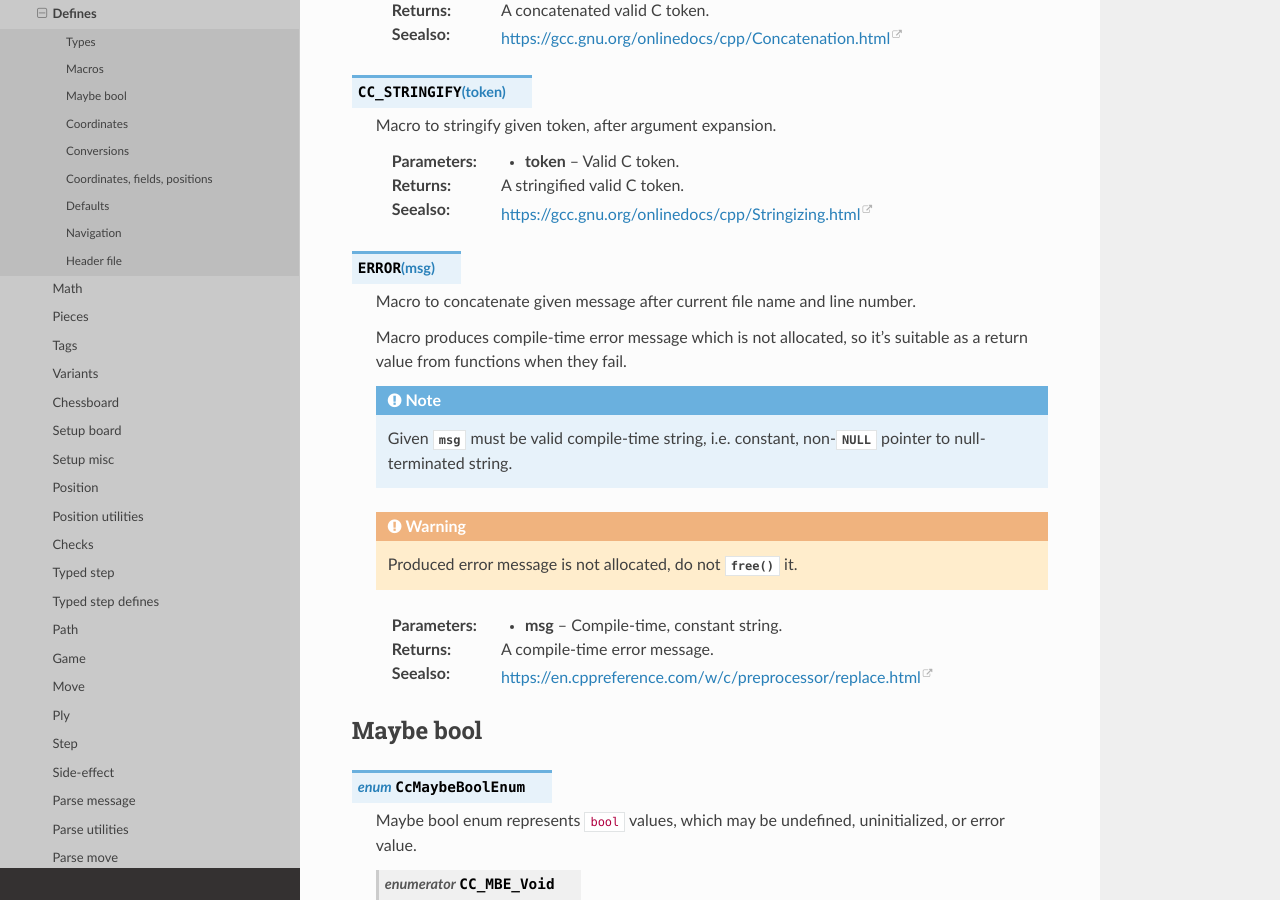
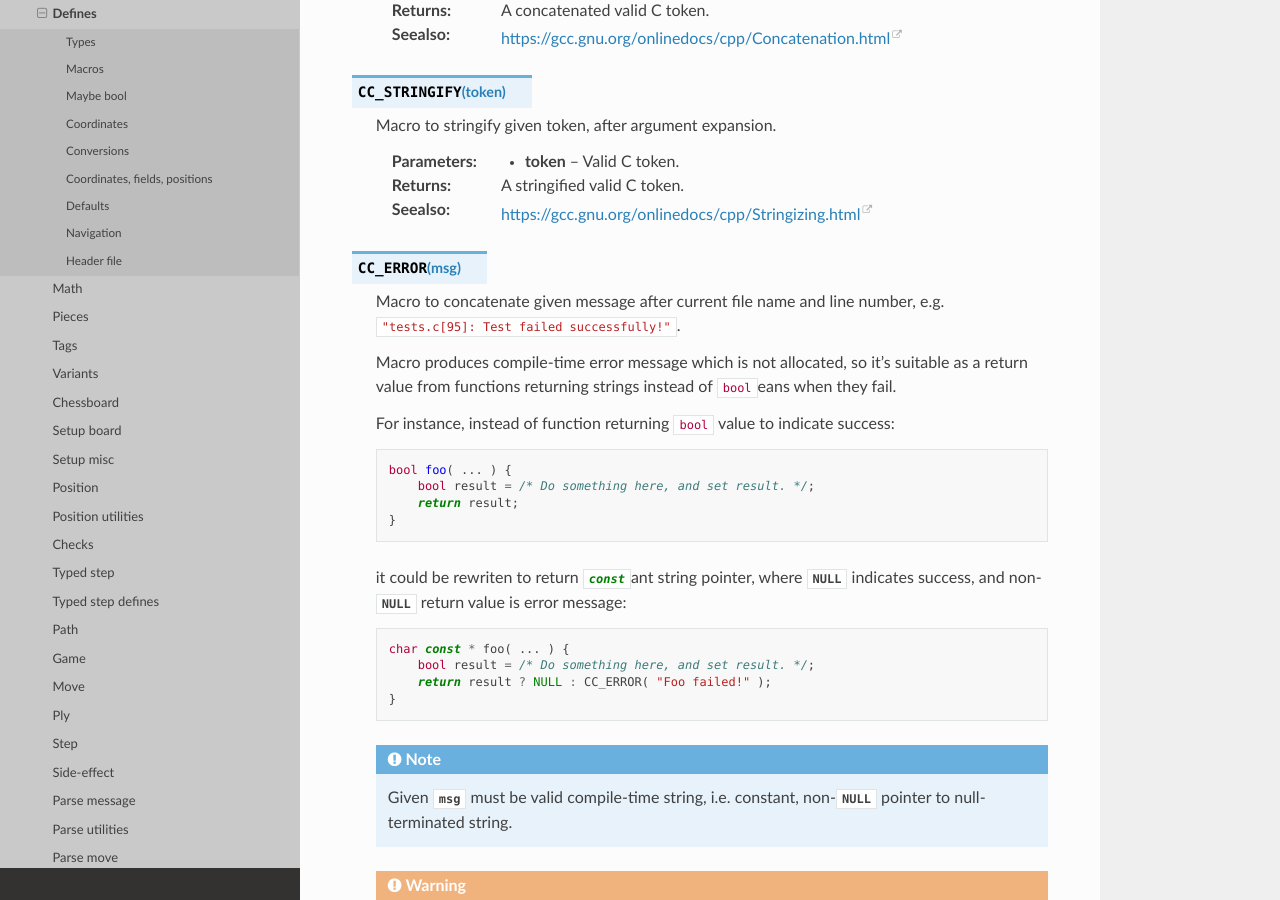
Before and after one commit to mmlacak/crochess, a Sphinx documentation site: the page built from docs/source/libcc/ccdefines.rst, in a window 1280 px wide and 900 px high, scrolled down 3429 px. Built offline with Sphinx 7.4.7 and the Read the Docs theme 3.1.0, drawn with Linux system fonts in a browser that asks for light colours.

Commit message:
Renamed macro, documented some more.

```diff
--- a/docs/source/libcc/ccdefines.rst
+++ b/docs/source/libcc/ccdefines.rst
@@ -166,12 +166,37 @@ Macros
     :returns: A stringified valid C token.
     :seealso: https://gcc.gnu.org/onlinedocs/cpp/Stringizing.html
 
-.. c:macro:: ERROR(msg)
+.. c:macro:: CC_ERROR(msg)
 
-    Macro to concatenate given message after current file name and line number.
+    Macro to concatenate given message after current file name and line number,
+    e.g. :c:`"tests.c[95]: Test failed successfully!"`.
 
-    Macro produces compile-time error message which is not allocated,
-    so it's suitable as a return value from functions when they fail.
+    Macro produces compile-time error message which is not allocated, so it's
+    suitable as a return value from functions returning strings instead of
+    :c:`bool`\eans when they fail.
+
+    For instance, instead of function returning :c:`bool` value to indicate
+    success:
+
+    .. code-block:: C
+        :force:
+
+        bool foo( ... ) {
+            bool result = /* Do something here, and set result. */;
+            return result;
+        }
+
+    it could be rewriten to return :c:`const`\ant string pointer, where
+    :c:data:`NULL` indicates success, and non-:c:data:`NULL` return value
+    is error message:
+
+    .. code-block:: C
+        :force:
+
+        char const * foo( ... ) {
+            bool result = /* Do something here, and set result. */;
+            return result ? NULL : CC_ERROR( "Foo failed!" );
+        }
 
     .. note::
 
```
Also changed, not shown: 2 other files.
